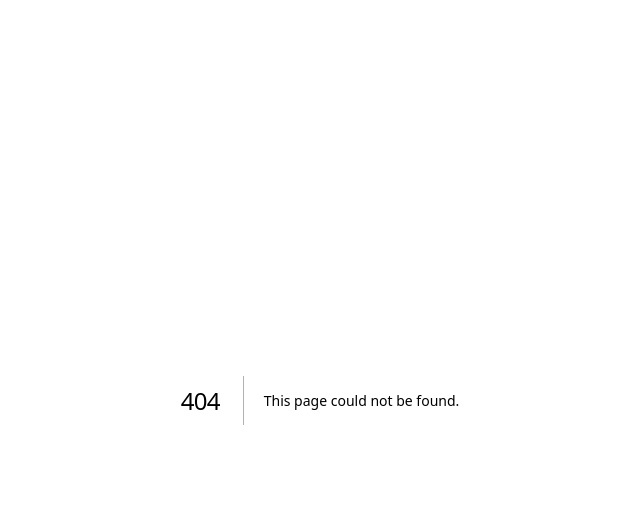
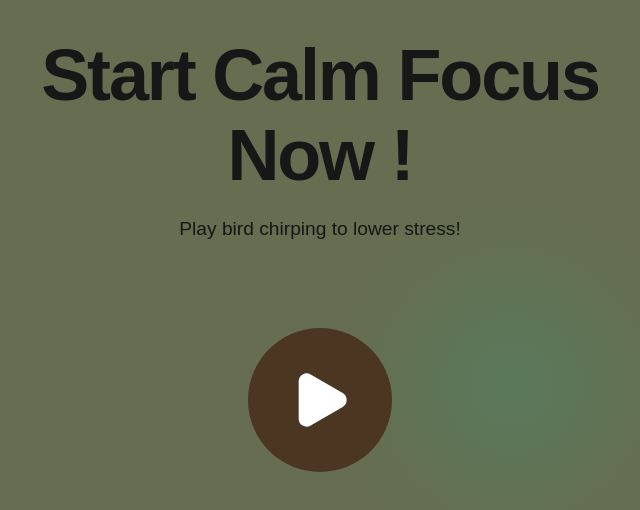
Before and after one commit to 5eba5tian02/amateur_techgeek, a Next.js app: page /Tools in a window 1280 px wide. Before the commit this address had no page. Shown: the top 510 px of the page, without its empty margins (320-960 px from the left). Built offline with nearby package versions, Linux system fonts and the light colour scheme.

Commit message:
Added bird chirping feature, but no logic for loop

```diff
--- /dev/null
+++ b/app/Tools/page.tsx
@@ -0,0 +1,52 @@
+
+"use client"
+import { Play } from "lucide-react";
+
+function Headline() {
+  return (
+    <section  style = {{position: 'absolute', top: '18%', left: '50%' , transform: 'translate(-50%, -50%)'}} className="hero">
+       <h1> Start Calm Focus Now !</h1>
+       <h2 className="hero-sub">
+    Play bird chirping to lower stress!
+   </h2>
+
+   </section>
+
+  );
+}
+
+function PlayButton() {
+  function startBirdChirping() {
+
+    const audio = new Audio("\BirdNoises.mp3");
+    audio.play();
+
+  }
+
+  return (
+    <button
+      style={{
+        position: "absolute",
+        top: "50%",
+        left: "50%",
+        transform: "translate(-50%, -50%)",
+      }}
+      className="w-36 h-36 rounded-full bg-[#4B3621] text-white flex items-center justify-center hover:bg-[#3A2919] transition-colors"
+      onClick={startBirdChirping}>
+      <Play size={64} fill="currentColor" />
+    </button>
+  );
+}
+
+export default function  Page() {
+
+    return (
+      <div>
+
+        <Headline />
+        <PlayButton />
+
+      </div>
+    )
+
+}
--- a/app/globals.css
+++ b/app/globals.css
@@ -1,7 +1,7 @@
 @import "tailwindcss";
 
 :root {
-  --background: #ffffff;
+  --background: #666D50;
   --foreground: #171717;
 }
 
@@ -14,7 +14,7 @@
 
 @media (prefers-color-scheme: dark) {
   :root {
-    --background: #0a0a0a;
+    --background: #666D50;
     --foreground: #ededed;
   }
 }
@@ -139,6 +139,7 @@ h1 {
     }
 
 body {
+
   background: var(--background);
   color: var(--foreground);
   font-family: Arial, Helvetica, sans-serif;
--- a/app/page.tsx
+++ b/app/page.tsx
@@ -7,7 +7,7 @@ function Layout() {
         <a className="logo" href="#"><span>#</span>AmateurTechGeek</a>
         <ul>
           <li><a href="#home">Home </a></li>
-          <li><a href="#tools">Tools </a></li>
+        <li><a href="\Tools">Bird Chirping </a></li>
           <li><a href="tutorial">Tutorial </a></li>
         </ul>
        </nav>
--- a/package.json
+++ b/package.json
@@ -9,6 +9,7 @@
     "lint": "eslint"
   },
   "dependencies": {
+    "lucide-react": "^1.21.0",
     "next": "16.2.9",
     "react": "19.2.4",
     "react-dom": "19.2.4"
```
Also changed, not shown: 2 other files (tests, documents, lock files or other folders).
